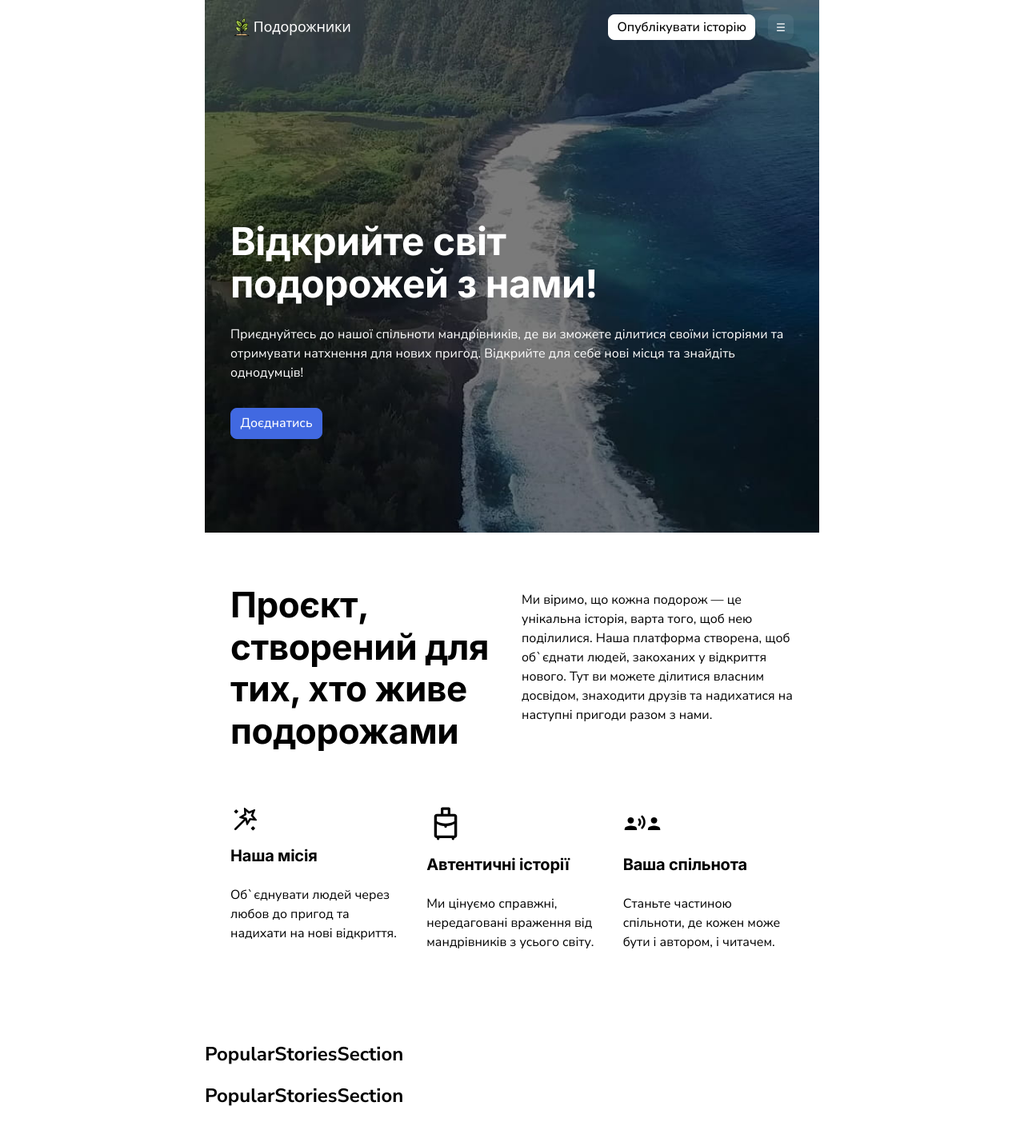
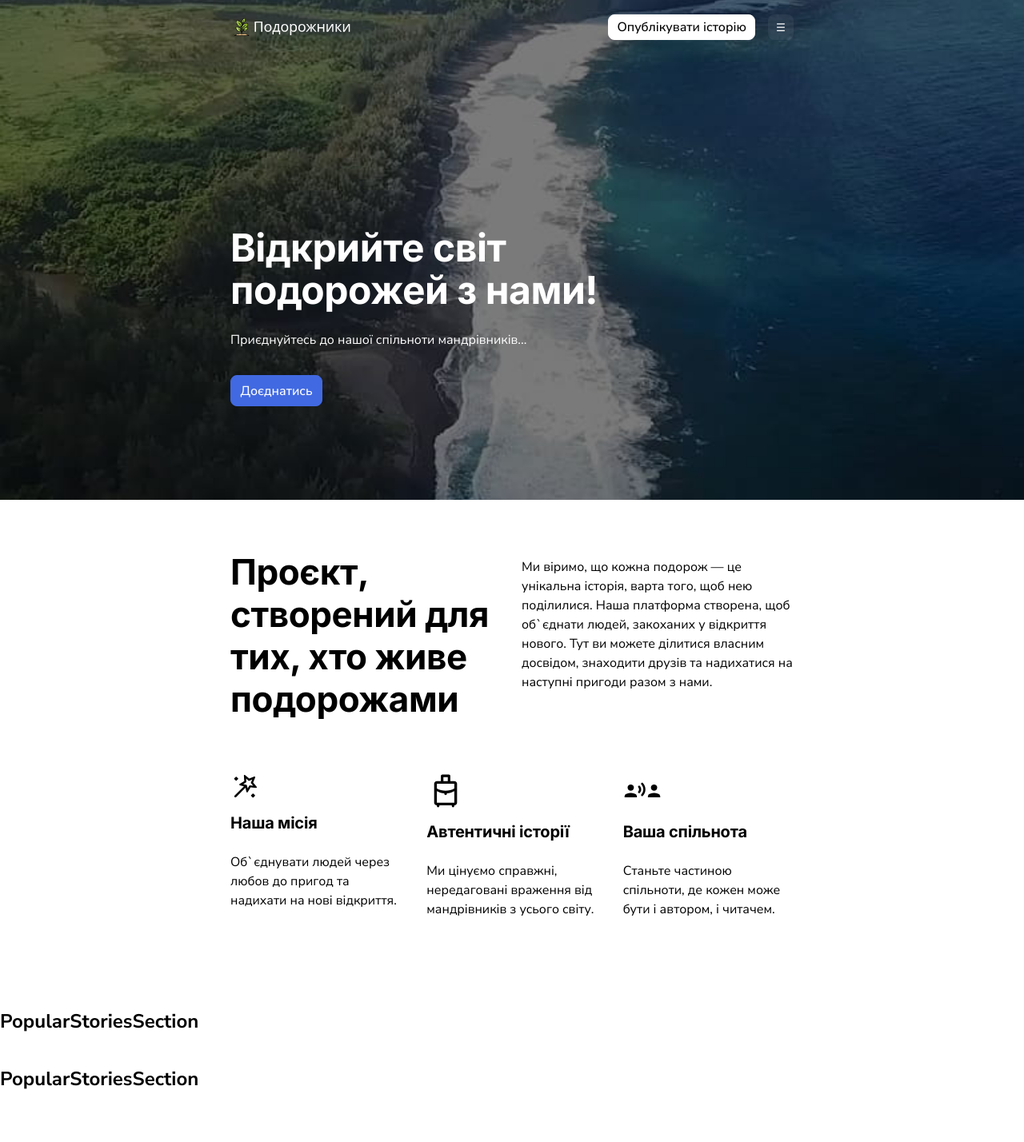
Before and after one commit to Eugene3671/podorognick-front, a Next.js app: page / in a window 1280 px wide. Shown: the top 1428 px of the page at 80% size. Built offline with nearby package versions, Linux system fonts and the light colour scheme; no server answers.

Commit message:
delete fix size from container in section hero and about

```diff
--- a/src/app/(main)/page.tsx
+++ b/src/app/(main)/page.tsx
@@ -6,7 +6,6 @@ import "@/src/app/globals.css";
 export default function HomePage() {
   return (
     <main>
-      <div className="container">
       <Hero />
       <About />
       <h2>PopularStoriesSection</h2>
@@ -14,7 +13,6 @@ export default function HomePage() {
       <PopularStories />
       <h2>OurTravellers</h2>
       <h3>Join</h3>
-      </div>
     </main>
   );
 }
--- a/src/components/About/About.module.css
+++ b/src/components/About/About.module.css
@@ -1,6 +1,5 @@
-.container {
+.aboutContainer {
   padding: 64px 20px;
-  /* margin-top: 0; */
 }
 
 .title {
@@ -31,9 +30,6 @@
   gap: 32px;
 }
 
-.item {
-}
-
 .icon {
   margin-bottom: 8px;
 }
@@ -61,7 +57,7 @@
 }
 
 @media screen and (min-width: 768px) {
-  .container {
+  .aboutContainer {
     padding: 64px 32px;
   }
 
@@ -90,9 +86,6 @@
     margin-bottom: 0;
   }
 
-  .description {
-  }
-
   .subTitle {
     margin-bottom: 24px;
   }
@@ -104,8 +97,7 @@
 }
 
 @media screen and (min-width: 1440px) {
-  .container {
-    width: 1440px;
+  .aboutContainer {
     padding: 72px 64px;
   }
   .title {
--- a/src/components/About/About.tsx
+++ b/src/components/About/About.tsx
@@ -1,8 +1,10 @@
 import css from "./About.module.css";
+import "@/src/app/globals.css";
 
 export default function About() {
   return (
-    <div className={css.container}>
+    <section className={css.about}>
+      <div className={`container ${css.aboutContainer}`}>
         <div className={css.textWrapper}>
           <h2 className={css.title}>
             Проєкт, створений для тих, хто живе подорожами
@@ -10,8 +12,9 @@ export default function About() {
           <p className={css.description}>
             Ми віримо, що кожна подорож — це унікальна історія, варта того, щоб
             нею поділилися. Наша платформа створена, щоб об`єднати людей,
-          закоханих у відкриття нового. Тут ви можете ділитися власним досвідом,
-          знаходити друзів та надихатися на наступні пригоди разом з нами.
+            закоханих у відкриття нового. Тут ви можете ділитися власним
+            досвідом, знаходити друзів та надихатися на наступні пригоди разом з
+            нами.
           </p>
         </div>
         <ul className={css.list}>
@@ -31,8 +34,8 @@ export default function About() {
             </svg>
             <h3 className={css.subTitle}>Автентичні історії</h3>
             <p className={css.text}>
-            Ми цінуємо справжні, нередаговані враження від мандрівників з усього
-            світу.
+              Ми цінуємо справжні, нередаговані враження від мандрівників з
+              усього світу.
             </p>
           </li>
           <li className={css.item}>
@@ -41,10 +44,12 @@ export default function About() {
             </svg>
             <h3 className={css.subTitle}>Ваша спільнота</h3>
             <p className={css.text}>
-            Станьте частиною спільноти, де кожен може бути і автором, і читачем.
+              Станьте частиною спільноти, де кожен може бути і автором, і
+              читачем.
             </p>
           </li>
         </ul>
       </div>
+    </section>
   );
 }
--- a/src/components/Hero/Hero.module.css
+++ b/src/components/Hero/Hero.module.css
@@ -1,8 +1,8 @@
-.container {
-  padding: 196px 20px 331px;
-
+.hero {
   position: relative;
   overflow: hidden;
+
+  width: 100%;
 }
 
 .picture {
@@ -23,6 +23,10 @@
 .button {
   position: relative;
   z-index: 2;
+}
+
+.heroContainer {
+  padding: 196px 20px 331px;
 }
 
 .title {
@@ -67,11 +71,8 @@
 }
 
 @media screen and (min-width: 768px) {
-  .container {
-    width: 768px;
+  .heroContainer {
     padding: 244px 32px 117px;
-
-    /* background-image: url("/img/hero-baner/bg-tab-compressed.jpg"); */
   }
 
   .title {
@@ -85,11 +86,10 @@
 }
 
 @media screen and (min-width: 1440px) {
-  .container {
-    width: 1440px;
+  .heroContainer {
     padding: 244px 553px 347px 64px;
+  }
 
-    /* background-image: url("/img/hero-baner/bg-pc-compressed.jpg"); */
   .title {
     font-size: 56px;
   }
@@ -100,4 +100,3 @@
     width: 126px;
   }
 }
-}
--- a/src/components/Hero/Hero.tsx
+++ b/src/components/Hero/Hero.tsx
@@ -1,11 +1,11 @@
 import css from "./Hero.module.css";
 import Link from "next/link";
+import "@/src/app/globals.css";
 
 export default function Hero() {
   return (
-    <div className={css.container}>
+    <section className={css.hero}>
       <picture className={css.picture}>
-        {/* desktop */}
         <source
           media="(min-width: 1440px)"
           srcSet="
@@ -14,7 +14,6 @@ export default function Hero() {
             "
         />
 
-        {/* tablet */}
         <source
           media="(min-width: 768px)"
           srcSet="
@@ -23,7 +22,6 @@ export default function Hero() {
             "
         />
 
-        {/* mobile (fallback) */}
         <img
           src="/img/hero-baner/bg-mob-compressed.jpg"
           srcSet="
@@ -34,15 +32,17 @@ export default function Hero() {
           className={css.image}
         />
       </picture>
+      <div className={`container ${css.heroContainer}`}>
         <h1 className={css.title}>Відкрийте світ подорожей з нами!</h1>
+
         <p className={css.description}>
-        Приєднуйтесь до нашої спільноти мандрівників, де ви зможете ділитися
-        своїми історіями та отримувати натхнення для нових пригод. Відкрийте для
-        себе нові місця та знайдіть однодумців!
+          Приєднуйтесь до нашої спільноти мандрівників...
         </p>
+
         <Link href="/auth/register" className={css.button}>
           Доєднатись
         </Link>
       </div>
+    </section>
   );
 }
```
Lines whose indentation alone changed are shown as unchanged.
